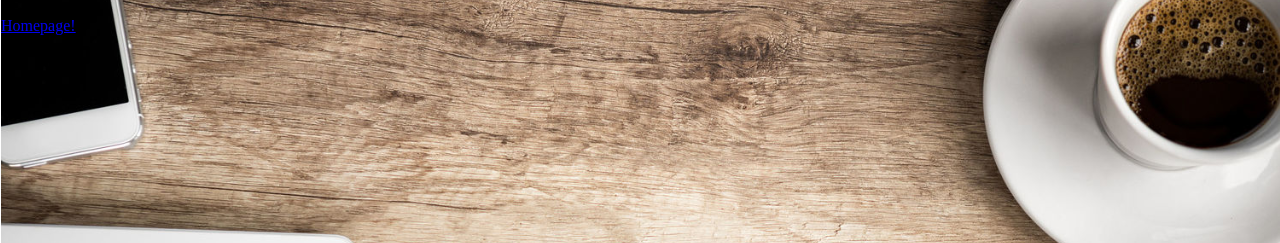
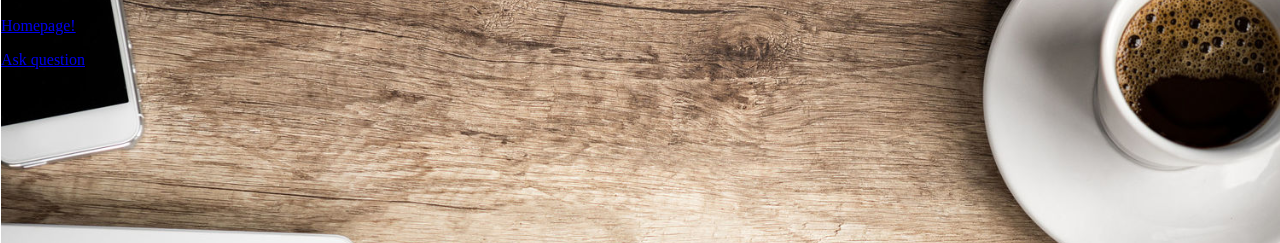
Before and after one commit to csAndras98/askmate, a Flask app: template templates/list.html in a window 1280 px wide. Shown: the part 271-514 px from the top of the page. Run offline with Flask 2, Linux system fonts and the light colour scheme; the template is opened without the code that fills it: most values are stand-ins (such as "Sample title", 1, 10 or a date in 2020).

Commit message:
little extrea

```diff
--- a/templates/list.html
+++ b/templates/list.html
@@ -34,6 +34,7 @@
 
 </table>
 <p><a href="/"> Homepage! </a></p>
+<p> <a href ='add-question'>Ask question</a> </p>
 </div>
 </body>
 </html>
--- a/templates/user_page.html
+++ b/templates/user_page.html
@@ -35,6 +35,7 @@
 
     </table>
     <p><a href="/"> Homepage! </a></p>
+    <p> <a href ='add-question'>Ask question</a> </p>
 </div>
 </body>
 </html>
```
